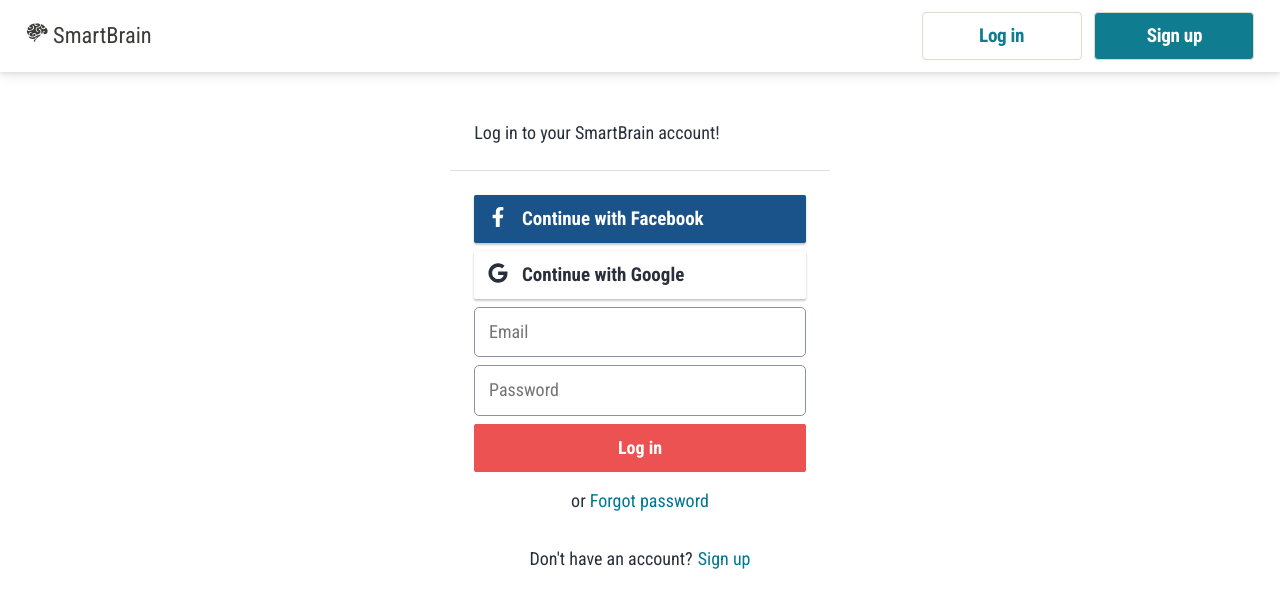
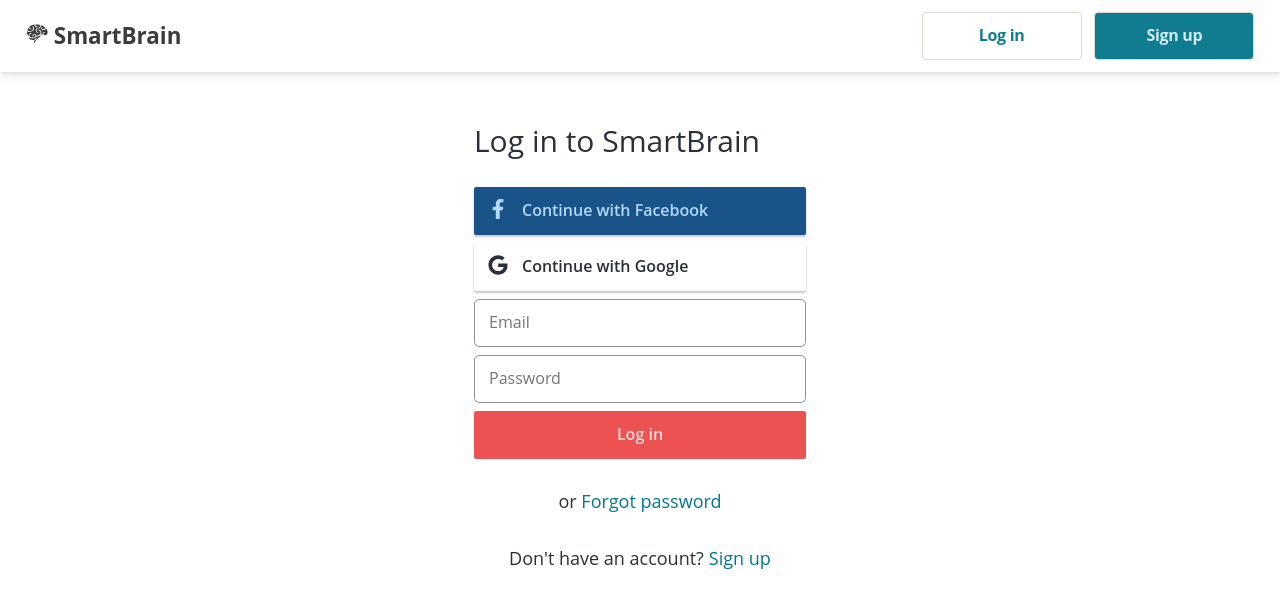
Before and after one commit to siegblink/my-face-recognizer, a React (Create React App) app: page /signin in a window 1280 px wide. Shown: the top 608 px of the page. Built offline with nearby package versions, Linux system fonts and the light colour scheme; no server answers.

Commit message:
Update SignIn and Navigation component.

```diff
--- a/src/components/navigation/Navigation.js
+++ b/src/components/navigation/Navigation.js
@@ -16,7 +16,7 @@
   position: relative;
   align-items: center;
   display: flex;
-  font-weight: 400;
+  font-weight: 700;
   line-height: 1.4;
   font-size: 1.4rem;
   justify-content: space-between;
@@ -51,13 +51,13 @@
   vertical-align: bottom;
   color: #0f7c90;
   background-color: transparent;
-  ${props => props.signup && `background-color: #0f7c90; color: #fff;`}
+  ${props => props.signup && `background-color: #0f7c90; color: #d0eaef;`}
   border: 1px solid #dcdacb;
   height: 3rem;
   font-weight: 700;
   line-height: 1.2;
   letter-spacing: -0.02rem;
-  font-size: 1.2rem;
+  font-size: 1rem;
   font-family: inherit;
 `
 
--- a/src/components/signIn/SignIn.js
+++ b/src/components/signIn/SignIn.js
@@ -31,13 +31,14 @@
   -webkit-tap-highlight-color: transparent;
   line-height: 1.43;
   box-sizing: border-box;
-  border-bottom: solid 1px #dedfe0;
+  /* border-bottom: solid 1px #dedfe0; */
   border-top-left-radius: 6px;
   border-top-right-radius: 6px;
   color: #29303b;
   display: block;
-  font-size: 18px;
-  padding: 24px 110px 24px 24px;
+  font-size: 30px;
+  padding: 24px 24px 0px 24px;
+  text-align: initial;
 `
 
 const InnerLoginBox = styled.div`
@@ -58,9 +59,9 @@
   text-decoration: none;
   box-shadow: 0 2px 2px 0 rgba(41, 48, 59, 0.24),
     0 0 2px 0 rgba(41, 48, 59, 0.12);
-  color: #fff;
+  color: #b3d9fc;
   border-radius: 2px;
-  font-size: 19px;
+  font-size: 16px;
   font-weight: 600;
   height: 48px;
   margin-bottom: 8px;
@@ -133,7 +134,7 @@
   transition: border-color ease-in-out 0.08s, box-shadow ease-in-out 0.08s;
   border-radius: 5px;
   color: #29303b;
-  font-size: 18px;
+  font-size: 16px;
   height: auto;
   padding: 11px 45px 12px 14px;
   background-repeat: no-repeat;
@@ -180,15 +181,15 @@
   line-height: 1.35135;
   border-radius: 2px;
   user-select: none;
-  color: #fff;
+  color: #fadcdc;
   background-color: #ec5252;
   border: 1px solid transparent;
   -webkit-appearance: button;
   cursor: pointer;
-  font-size: 18px;
+  font-size: 16px;
   font-weight: 600;
   height: 48px;
-  margin-bottom: 16px;
+  margin-bottom: 30px;
   width: 100%;
 `
 
@@ -258,12 +259,12 @@
   return (
     <MainContent>
       <LoginBox>
-        <LoginHeader>Log in to your SmartBrain account!</LoginHeader>
+        <LoginHeader>Log in to SmartBrain</LoginHeader>
         <InnerLoginBox>
           <div>
             <Button>
               <LogoWrapper>
-                <FaFacebookF />
+                <FaFacebookF color='#b3d9fc' />
               </LogoWrapper>
               Continue with Facebook
             </Button>
@@ -283,7 +284,7 @@
             </div>
           </FormField>
           <FormField>
-            <Label>Email</Label>
+            <Label>Password</Label>
             <div>
               <Input placeholder='Password' />
             </div>
--- a/src/index.js
+++ b/src/index.js
@@ -8,16 +8,12 @@
 import * as serviceWorker from './serviceWorker'
 
 const Container = styled.div`
-  @import url('https://fonts.googleapis.com/css?family=Roboto:300,400&display=swap');
+  @import url('https://fonts.googleapis.com/css?family=Open+Sans:400,600,700&display=swap');
 
   margin: 0;
   padding: 0;
-  font-family: 'Roboto Condensed', sans-serif;
+  font-family: 'Open Sans', sans-serif;
   color: #444;
-  /* background: linear-gradient(89.94deg, #7491f8 0.03%, #8633f0 99.35%); */
-  /* display: flex;
-  flex-direction: 'column';
-  flex: 1; */
 `
 
 function Root({ history }) {
```
